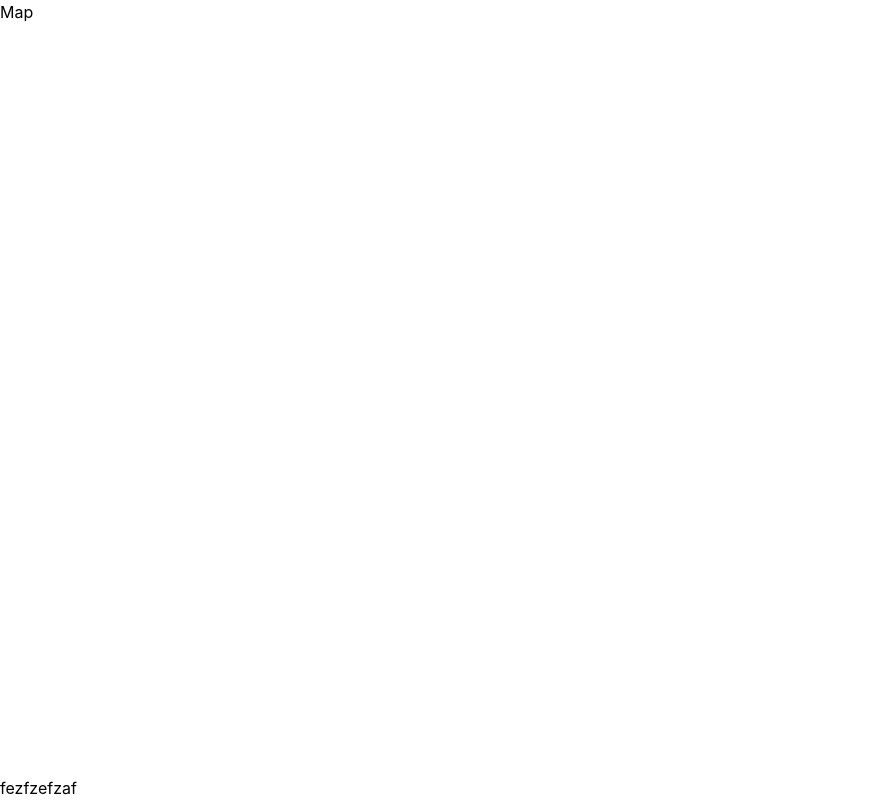
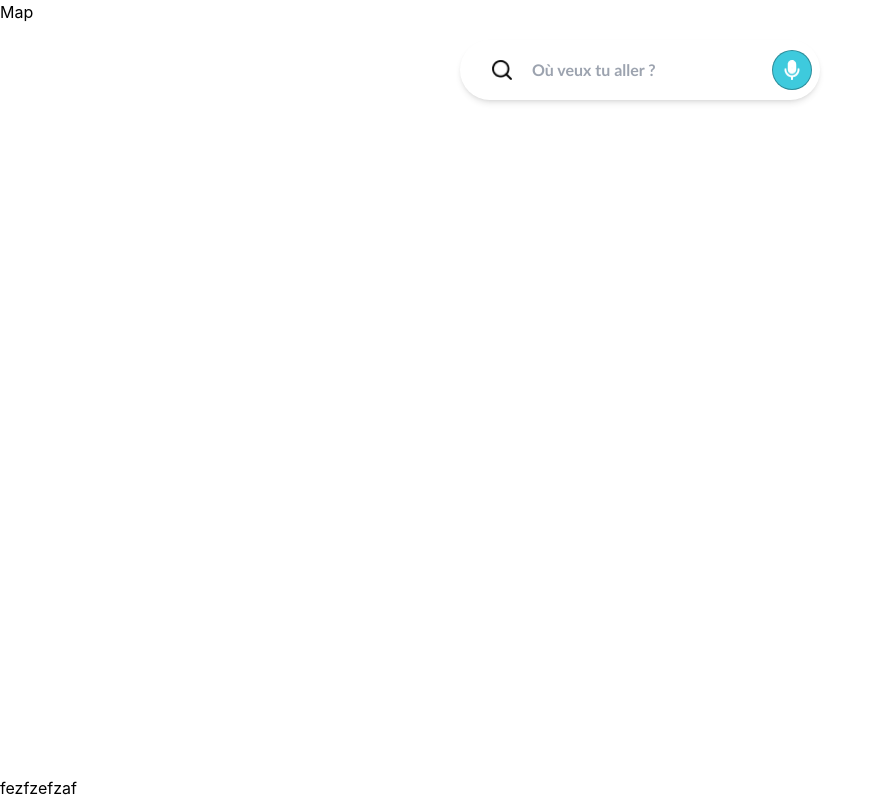
Before and after one commit to RomainLAU/IAN-EPSVE, a React (Create React App) app: page /map in a window 1280 px wide. Shown: the whole page, without its empty margins (0-882 px from the left). Built offline with nearby package versions, Linux system fonts and the light colour scheme.

Commit message:
searchbar

```diff
--- /dev/null
+++ b/src/components/SearchBar.jsx
@@ -0,0 +1,23 @@
+import { Link } from "react-router-dom";
+
+export default function SearchBar() {
+    return (
+        <div className="w-full flex items-center justify-center">
+            <div className="h-[60px] bg-slate-800 flex items-center justify-between rounded-full w-[360px] shadow-md p-2">
+                <button className="h-[40px] w-[40px] flex items-center justify-center ml-5">
+                    <img src="./search.png" alt="Bouton rechercher" className="h-[20px] w-[20px]" />
+                </button>
+
+                <input type="text" placeholder="Où veux tu aller ?"
+                className="outline-0 text-[16px] w-full ml-4 font-bold font-calibri"/>
+
+                <button className="bg-LightBlue h-[40px] min-w-[40px] flex items-center justify-center rounded-full"
+                style={{ border: '1px solid rgba(0, 0, 0, 0.3)' }}>
+                    <img src="./mic.png" alt="Bouton du micro"
+                    className="h-[20px]"/>
+                </button>
+            </div>
+
+        </div>
+    );
+}
--- a/src/screen/Map.jsx
+++ b/src/screen/Map.jsx
@@ -1,10 +1,12 @@
 import Footer from "../components/Footer";
+import SearchBar from "../components/SearchBar";
 
 export default function Map() {
     return (
         <div className="flex justify-center align-center flex-col gap-4">
             <h1>Map</h1>
             <Footer></Footer>
-    </div>
+            <SearchBar />
+        </div>
     )
 }
--- a/tailwind.config.js
+++ b/tailwind.config.js
@@ -2,7 +2,11 @@
 module.exports = {
     content: ['./src/**/*.{js,jsx,ts,tsx}'],
     theme: {
-        extend: {},
+        extend: {
+            fontFamily: {
+                calibri: ['Calibri', 'sans-serif'],
+            },
+        },
         colors: {
             DarkBlue: '#162061',
             LightBlue: '#3ECADD',
```
Also changed, not shown: public/mic.png (added), public/search.png (added).
